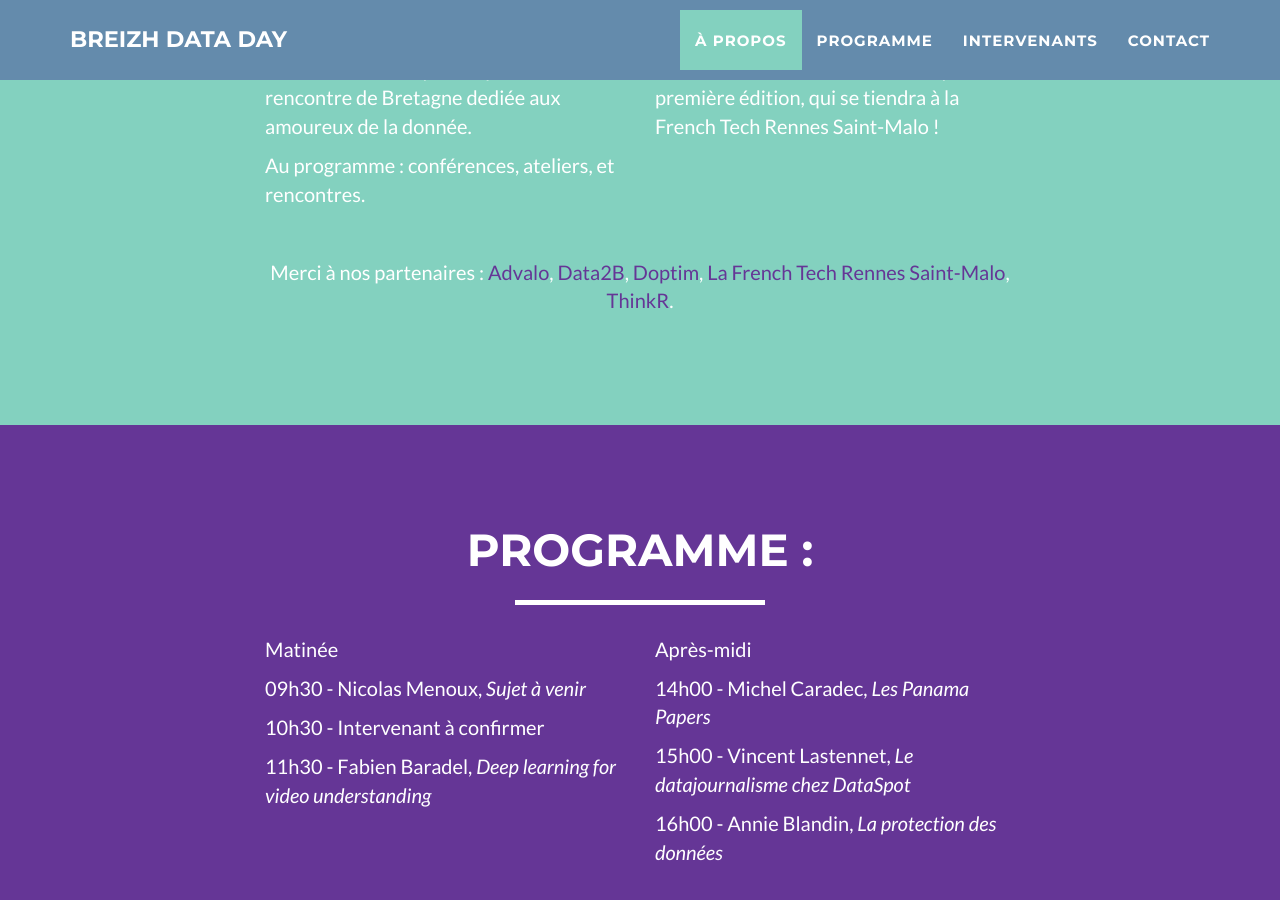
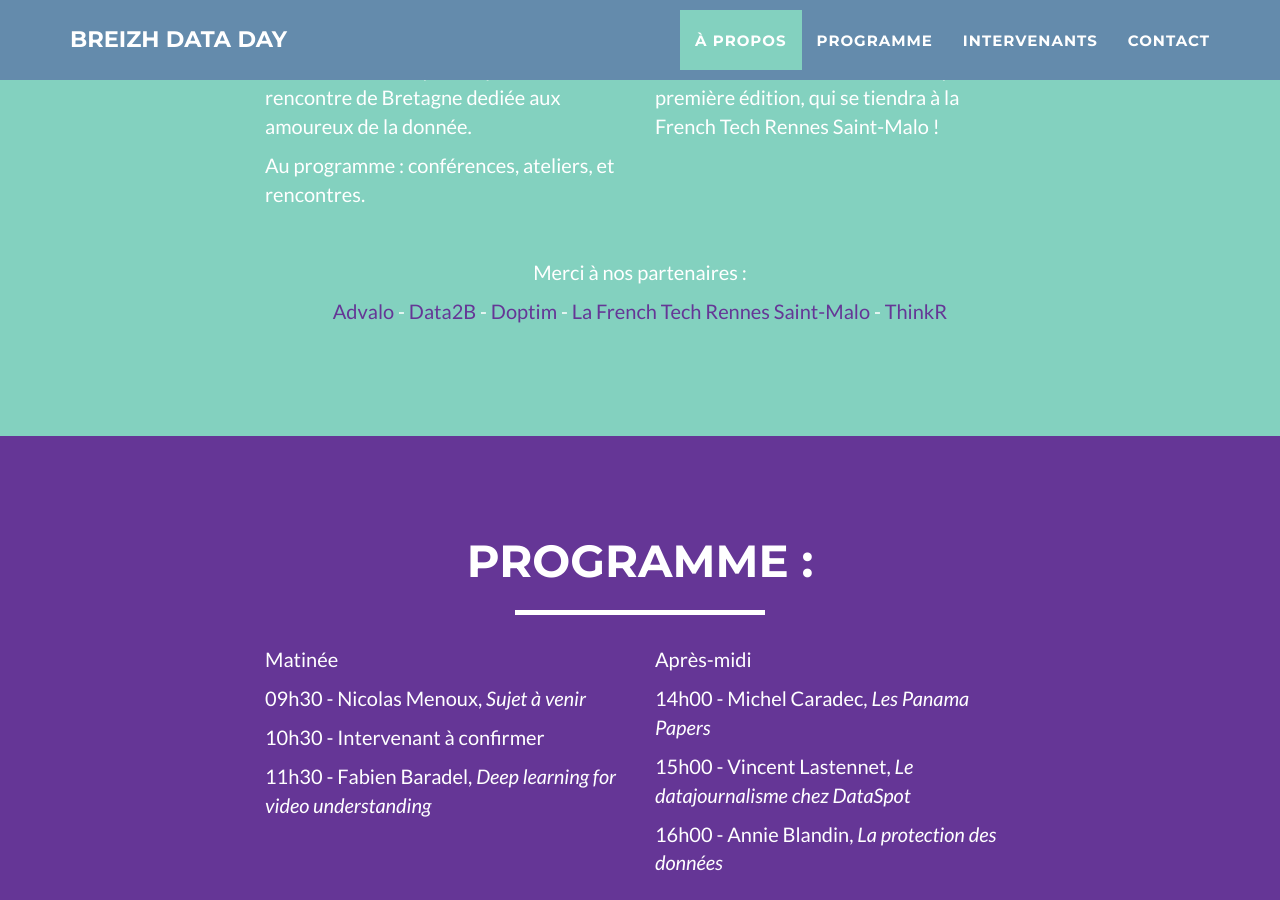
Before and after one commit to jeromelachaud/freelancer-theme, a Jekyll site: the page built from index.html, in a window 1280 px wide and 900 px high, scrolled down 654 px. Built offline with Jekyll 4.4.1, drawn with Linux system fonts in a browser that asks for light colours.

Commit message:
partners

```diff
--- a/_includes/about.html
+++ b/_includes/about.html
@@ -17,7 +17,8 @@
                 </div>
                 <div class="col-lg-8 col-lg-offset-2 text-center">
                   <p>&nbsp;</p>
-                  <p>Merci à nos partenaires : <a href = "http://www.advalo.com">Advalo</a>, <a href = "http://data2b.net">Data2B</a>, <a href = "http://doptim.eu">Doptim</a>, <a href = "http://lafrenchtech-rennes.fr">La French Tech Rennes Saint-Malo</a>, <a href = "http://www.thinkr.fr">ThinkR</a>.</p>
+                  <p>Merci à nos partenaires :</p>
+                  <p><a href = "http://www.advalo.com">Advalo</a> - <a href = "http://data2b.net">Data2B</a> - <a href = "http://doptim.eu">Doptim</a> - <a href = "http://lafrenchtech-rennes.fr">La French Tech Rennes Saint-Malo</a> - <a href = "http://www.thinkr.fr">ThinkR</a></p>
                     </a>
                 </div>
             </div>
```
